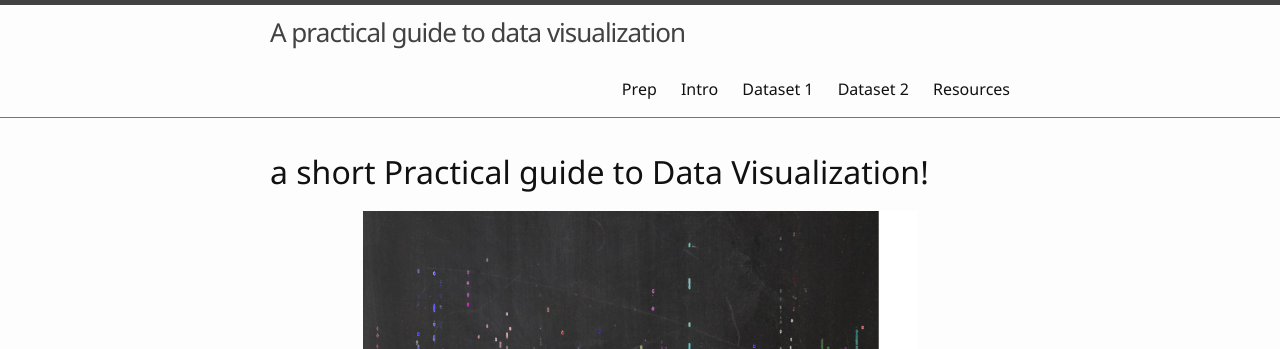
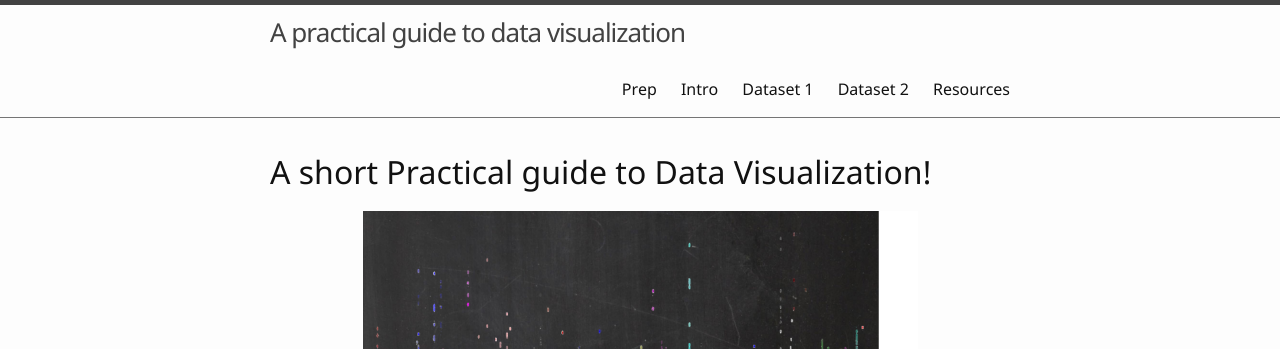
Before and after one commit to meronvermaas/data-visualization, a Jekyll site: the page built from index.md, in a window 1280 px wide. Shown: the top 349 px of the page. Built offline with Jekyll 4.4.1, drawn with Linux system fonts in a browser that asks for light colours.

```diff
--- a/index.md
+++ b/index.md
@@ -2,7 +2,7 @@
 title: Home
 ---
 
-# a short Practical guide to Data Visualization!
+# A short Practical guide to Data Visualization!
 
 {% include figure.html img="datavisualizationhandbook_cover.png" alt="intro image here" caption="from 'a short Data Visualiztion Handbook by Iraklis Vretzakis'" width="75%" %}
 
```
